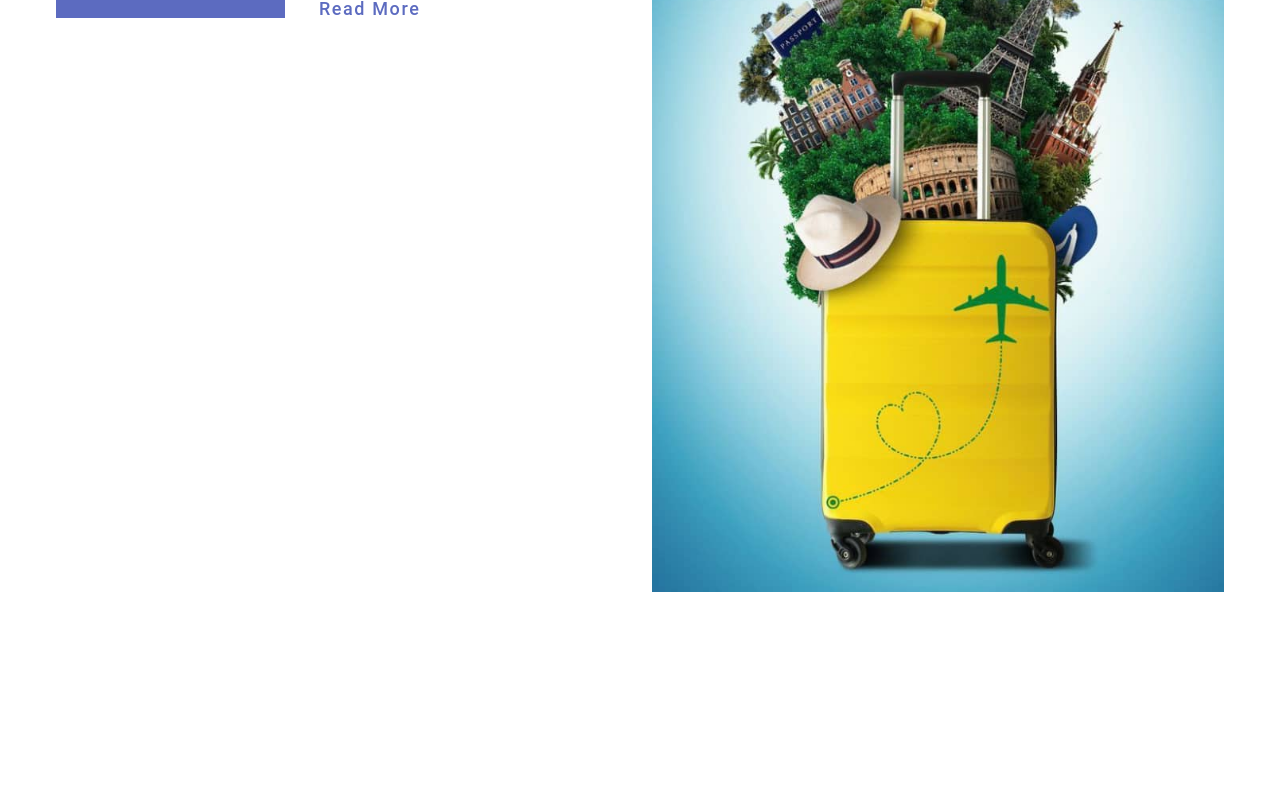
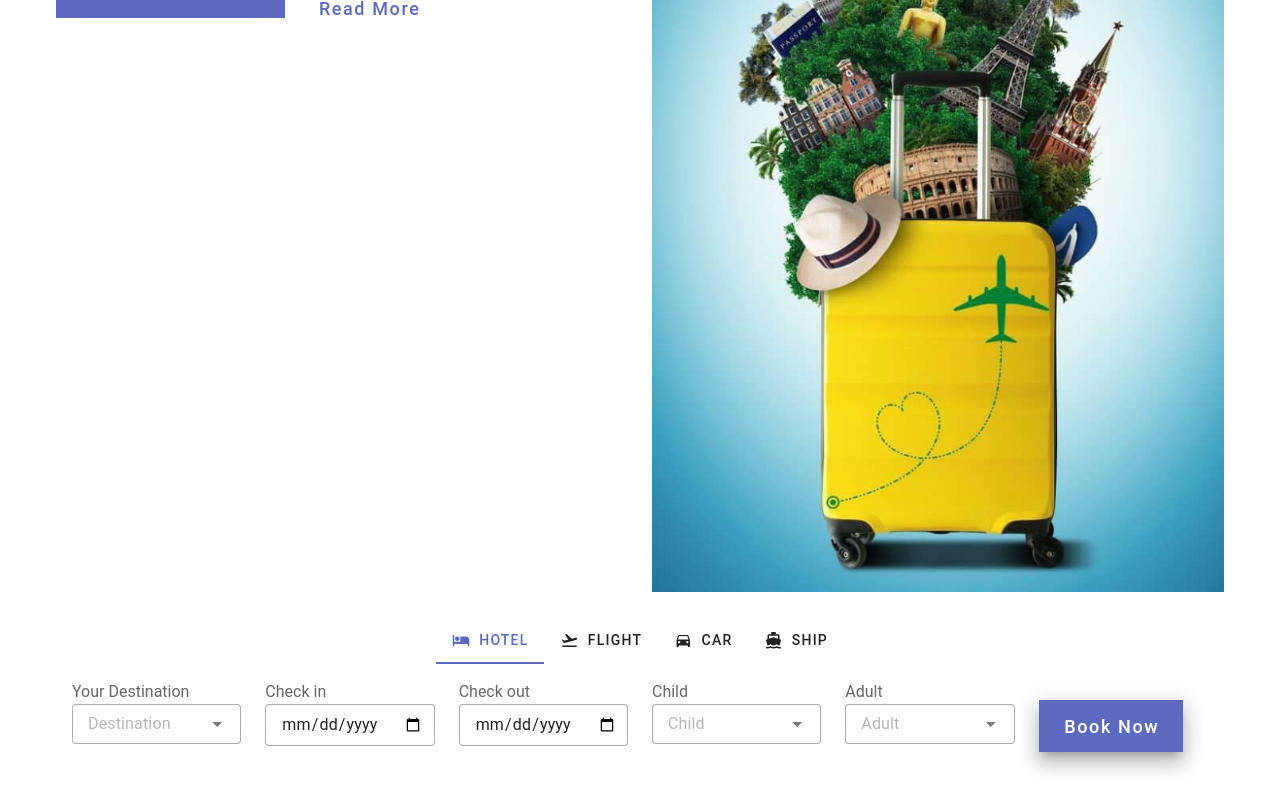
Before and after one commit to maydamv/Travel-agency, a Vue app: page / in a window 1280 px wide. Shown: the part 410-1210 px from the top of the page. Before the commit the page ends 1018 px from the top, so only its background shows below. Built offline with nearby package versions, Linux system fonts and the light colour scheme.

Commit message:
add reservation

```diff
--- a/src/views/Home.vue
+++ b/src/views/Home.vue
@@ -30,6 +30,81 @@
                     </v-col>
                 </v-row>
             </v-col>
+            <v-col cols="12" sm="12">
+                <v-card flat>
+                    <v-tabs v-model="tab" color="indigo-lighten-1" align-tabs="center">
+                        <v-tab :value="1">
+                            <v-icon class="mr-2">mdi mdi-bed</v-icon>Hotel
+                        </v-tab>
+                        <v-tab :value="2">
+                            <v-icon class="mr-2">mdi mdi-airplane-takeoff</v-icon>Flight
+                        </v-tab>
+                        <v-tab :value="3">
+                            <v-icon class="mr-2">mdi mdi-car</v-icon>Car
+                        </v-tab>
+                        <v-tab :value="4">
+                            <v-icon class="mr-2">mdi mdi-ferry</v-icon>Ship
+                        </v-tab>
+                    </v-tabs>
+                    <v-window v-model="tab">
+                        <v-window-item v-for="n in 4" :key="n" :value="n">
+                            <v-container fluid>
+                                <v-row>
+                                    <v-col cols="12" sm="2">
+                                        <div class="text-subtile-1 text-medium-emphasis">Your Destination</div>
+                                        <v-select density="compact" placeholder="Destination" :items="[
+                                            'California',
+                                            'Colorado',
+                                            'Florida',
+                                            'Georgia',
+                                            'Texas',
+                                            'Wyoming',
+                                        ]"
+                                         variant="outlined"></v-select>
+                                    </v-col>
+                                    <v-col cols="12" sm="2">
+                                        <div class="text-subtile-1 text-medium-emphasis">Check in</div>
+                                        <v-text-field density="compact" placeholder="Date" type="date" variant="outlined"></v-text-field>
+                                    </v-col>
+                                    <v-col cols="12" sm="2">
+                                        <div class="text-subtile-1 text-medium-emphasis">Check out</div>
+                                        <v-text-field density="compact" placeholder="Date" type="date" variant="outlined"></v-text-field>
+                                    </v-col>
+                                    <v-col cols="12" sm="2">
+                                        <div class="text-subtile-1 text-medium-emphasis">Child</div>
+                                        <v-select density="compact" placeholder="Child" :items="[
+                                            '0',
+                                            '1',
+                                            '2',
+                                            '3',
+                                            '4',
+                                            '5',
+                                        ]"
+                                         variant="outlined"></v-select>
+                                    </v-col>
+                                    <v-col cols="12" sm="2">
+                                        <div class="text-subtile-1 text-medium-emphasis">Adult</div>
+                                        <v-select density="compact" placeholder="Adult" :items="[
+                                            '1',
+                                            '2',
+                                            '3',
+                                            '4',
+                                            '5',
+                                            '6',
+                                        ]"
+                                         variant="outlined"></v-select>
+                                    </v-col>
+                                    <v-col cols="12" sm="2">
+                                        <v-btn class="text-none mt-5" color="indigo-lighten-1" size="x-large" variant="flat" rounded="0" elevation="12">
+                                            Book Now
+                                        </v-btn>
+                                    </v-col>
+                                </v-row>
+                            </v-container>
+                        </v-window-item>
+                    </v-window>
+                </v-card>
+            </v-col>
         </v-row>
     </v-container>
 </v-main>
```
